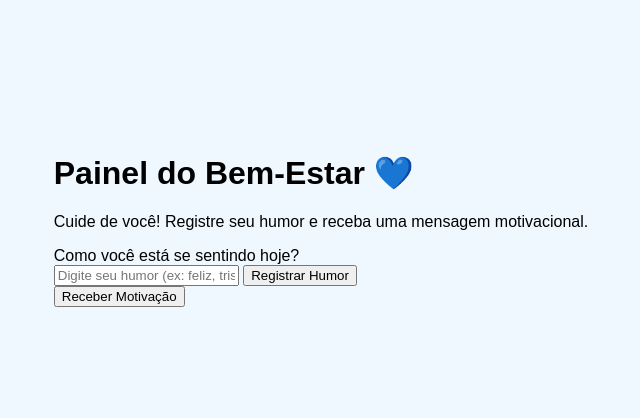
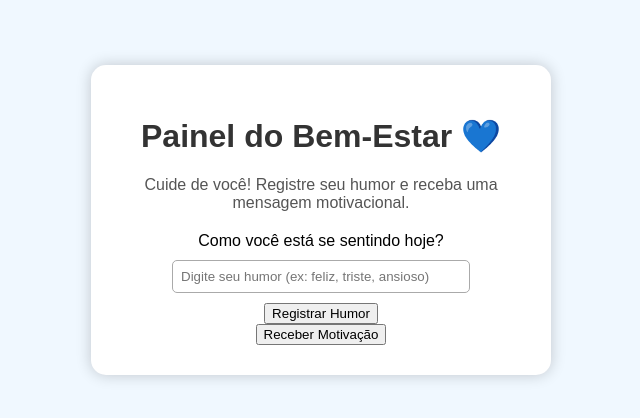
Before and after one commit to barachowillian/Bem-estar---PW-3-, a plain HTML site: page index.html in a window 1280 px wide. Shown: the part 180-598 px from the top of the page, without its empty margins (319-959 px from the left). Drawn offline with Linux system fonts and the light colour scheme; a script that the page names is missing.

Commit message:
Coloca cor de fundo, estiliza a mensagem incial e melhora a aparencia do campo input

```diff
--- a/style.css
+++ b/style.css
@@ -8,3 +8,29 @@ body {
     align-items: center;
     min-height: 100vh;
   }
+
+  .container {
+    text-align: center;
+    background: white;
+    padding: 30px;
+    border-radius: 15px;
+    box-shadow: 0px 0px 15px rgba(0,0,0,0.2);
+    width: 400px;
+  }
+
+  h1 {
+    color: #333;
+  }
+
+  .mensagem-inicial {
+    color: #555;
+    margin-bottom: 20px;
+  }
+
+  input {
+    padding: 8px;
+    width: 70%;
+    margin: 10px 0;
+    border: 1px solid #aaa;
+    border-radius: 5px;
+  }
```
